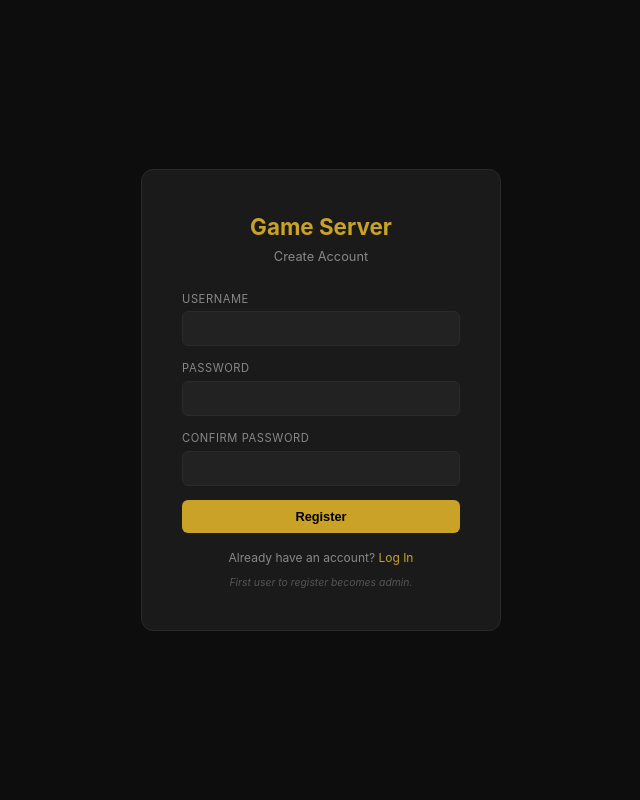
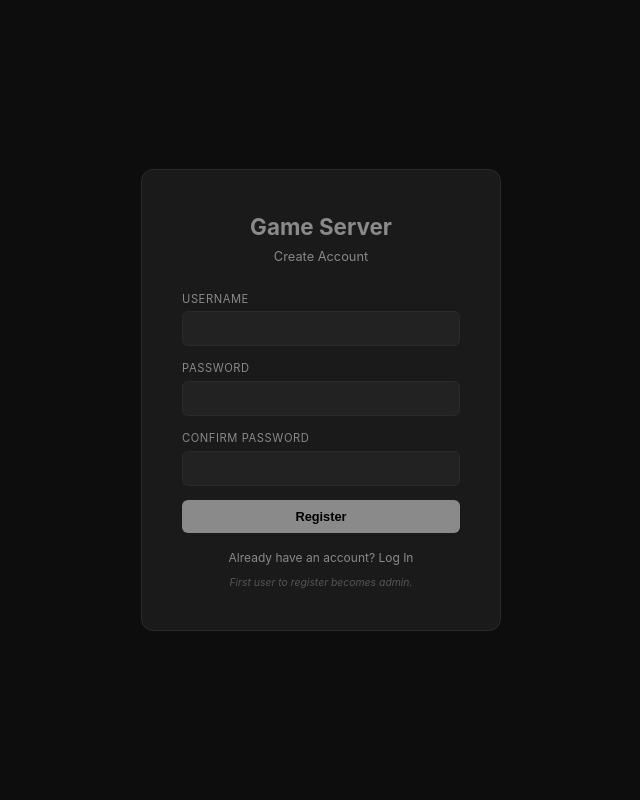
Before and after one commit to meduseld-io/argonath, a Flask app: page /register in a window 1280 px wide. Shown: the whole page, without its empty margins (319-959 px from the left). Run offline with Flask 3, Linux system fonts and the light colour scheme.

Commit message:
style(panel): Change default accent to stone gray matching the Argonath logo
- Default accent is now #8a8a8a (neutral gray)
- Renamed first preset from 'Gold' to 'Stone', added Gold as second option
- More fitting for a generic server panel that isn't Meduseld-specific

```diff
--- a/backend/static/style.css
+++ b/backend/static/style.css
@@ -8,9 +8,9 @@
     --bg-input: #222;
     --border: #2a2a2a;
     --border-light: #333;
-    --accent: #c9a227;
-    --accent-bright: #e6b800;
-    --accent-dim: #8a6f1a;
+    --accent: #8a8a8a;
+    --accent-bright: #b0b0b0;
+    --accent-dim: #4a4a4a;
     --text: #e8e8e8;
     --text-dim: #888;
     --text-muted: #555;
--- a/backend/templates/panel.html
+++ b/backend/templates/panel.html
@@ -66,7 +66,7 @@
                 <div class="color-presets" id="accent-presets"></div>
                 <div class="color-input-row">
                     <label for="accent-custom">Custom:</label>
-                    <input type="color" id="accent-custom" value="#c9a227">
+                    <input type="color" id="accent-custom" value="#8a8a8a">
                 </div>
             </div>
 
@@ -281,6 +281,7 @@
         // ================= COLOUR CUSTOMISATION =================
 
         const ACCENT_PRESETS = [
+            { name: 'Stone', value: '#8a8a8a' },
             { name: 'Gold', value: '#c9a227' },
             { name: 'Blue', value: '#2196f3' },
             { name: 'Teal', value: '#009688' },
@@ -289,8 +290,7 @@
             { name: 'Red', value: '#e53935' },
             { name: 'Orange', value: '#ff9800' },
             { name: 'Pink', value: '#e91e63' },
-            { name: 'Cyan', value: '#00bcd4' },
-            { name: 'Lime', value: '#cddc39' }
+            { name: 'Cyan', value: '#00bcd4' }
         ];
 
         const BG_PRESETS = [
```
